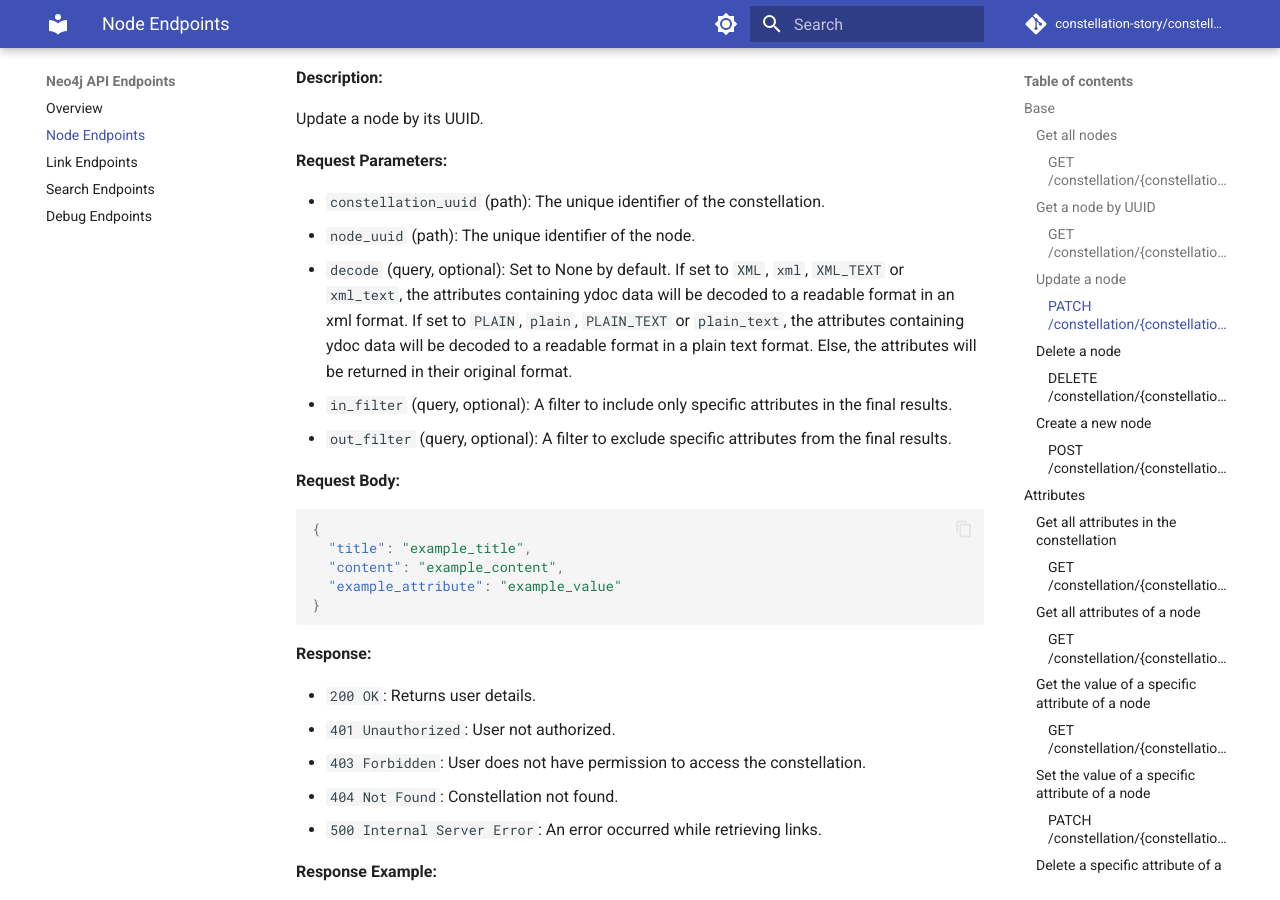
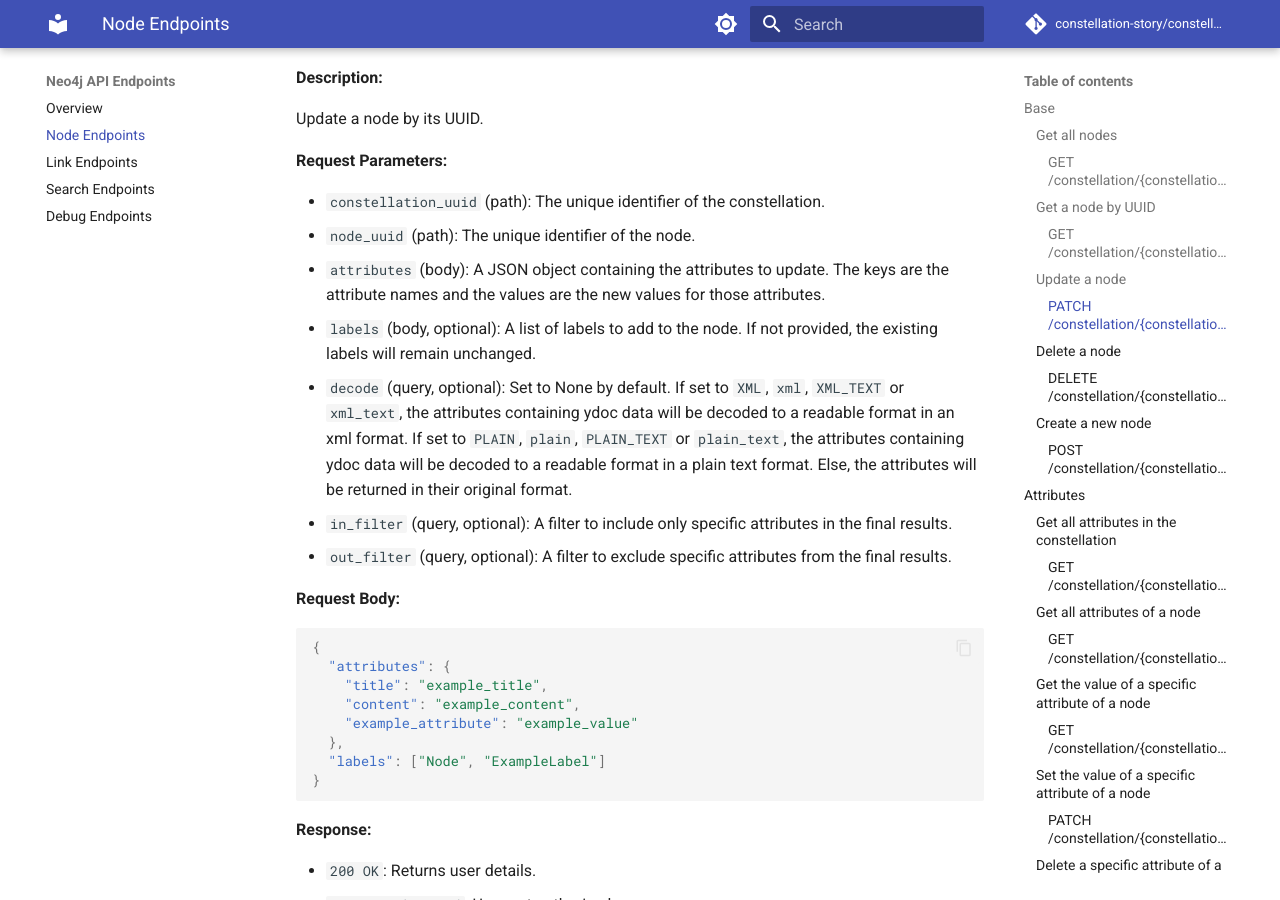
Before and after one commit to Kenan-Blasius/doc-constellation-backend, an MkDocs documentation site: the page built from docs/neo4j_api_endpoints/nodes.md, in a window 1280 px wide and 900 px high, scrolled down 2574 px. Built offline with MkDocs 1.6.1 and Material for MkDocs 9.7.7, drawn with Linux system fonts in a browser that asks for light colours; comment, search, counter and statistics services are not loaded; some of the changed text lies outside the part shown.

Commit message:
Automated push: 2025-06-24 14:12:26 modification to doc website

````diff
--- a/docs/neo4j_api_endpoints/nodes.md
+++ b/docs/neo4j_api_endpoints/nodes.md
@@ -105,6 +105,8 @@ Update a node by its UUID.
 
 - `constellation_uuid` (path): The unique identifier of the constellation.
 - `node_uuid` (path): The unique identifier of the node.
+- `attributes` (body): A JSON object containing the attributes to update. The keys are the attribute names and the values are the new values for those attributes.
+- `labels` (body, optional): A list of labels to add to the node. If not provided, the existing labels will remain unchanged.
 - `decode` (query, optional): Set to None by default. If set to `XML`, `xml`, `XML_TEXT` or `xml_text`, the attributes containing ydoc data will be decoded to a readable format in an xml format. If set to `PLAIN`, `plain`, `PLAIN_TEXT` or `plain_text`, the attributes containing ydoc data will be decoded to a readable format in a plain text format. Else, the attributes will be returned in their original format.
 - `in_filter` (query, optional): A filter to include only specific attributes in the final results.
 - `out_filter` (query, optional): A filter to exclude specific attributes from the final results.
@@ -113,9 +115,12 @@ Update a node by its UUID.
 
 ```json
 {
-  "title": "example_title",
-  "content": "example_content",
-  "example_attribute": "example_value"
+  "attributes": {
+    "title": "example_title",
+    "content": "example_content",
+    "example_attribute": "example_value"
+  },
+  "labels": ["Node", "ExampleLabel"]
 }
 ```
 
@@ -189,6 +194,8 @@ Create a new node in the constellation.
 **Request Parameters:**
 
 - `constellation_uuid` (path): The unique identifier of the constellation.
+- `attributes` (body): A JSON object containing the attributes for the new node. The keys are the attribute names and the values are the values for those attributes.
+- `labels` (body, optional): A list of labels to add to the node.
 - `decode` (query, optional): Set to None by default. If set to `XML`, `xml`, `XML_TEXT` or `xml_text`, the attributes containing ydoc data will be decoded to a readable format in an xml format. If set to `PLAIN`, `plain`, `PLAIN_TEXT` or `plain_text`, the attributes containing ydoc data will be decoded to a readable format in a plain text format. Else, the attributes will be returned in their original format.
 - `in_filter` (query, optional): A filter to include only specific attributes in the final results.
 - `out_filter` (query, optional): A filter to exclude specific attributes from the final results.
@@ -197,9 +204,12 @@ Create a new node in the constellation.
 
 ```json
 {
-  "title": "example_title",
-  "content": "example_content",
-  "example_attribute": "example_value"
+  "attributes": {
+    "title": "example_title",
+    "content": "example_content",
+    "example_attribute": "example_value"
+  },
+  "labels": ["Node", "ExampleLabel"]
 }
 ```
 
````
